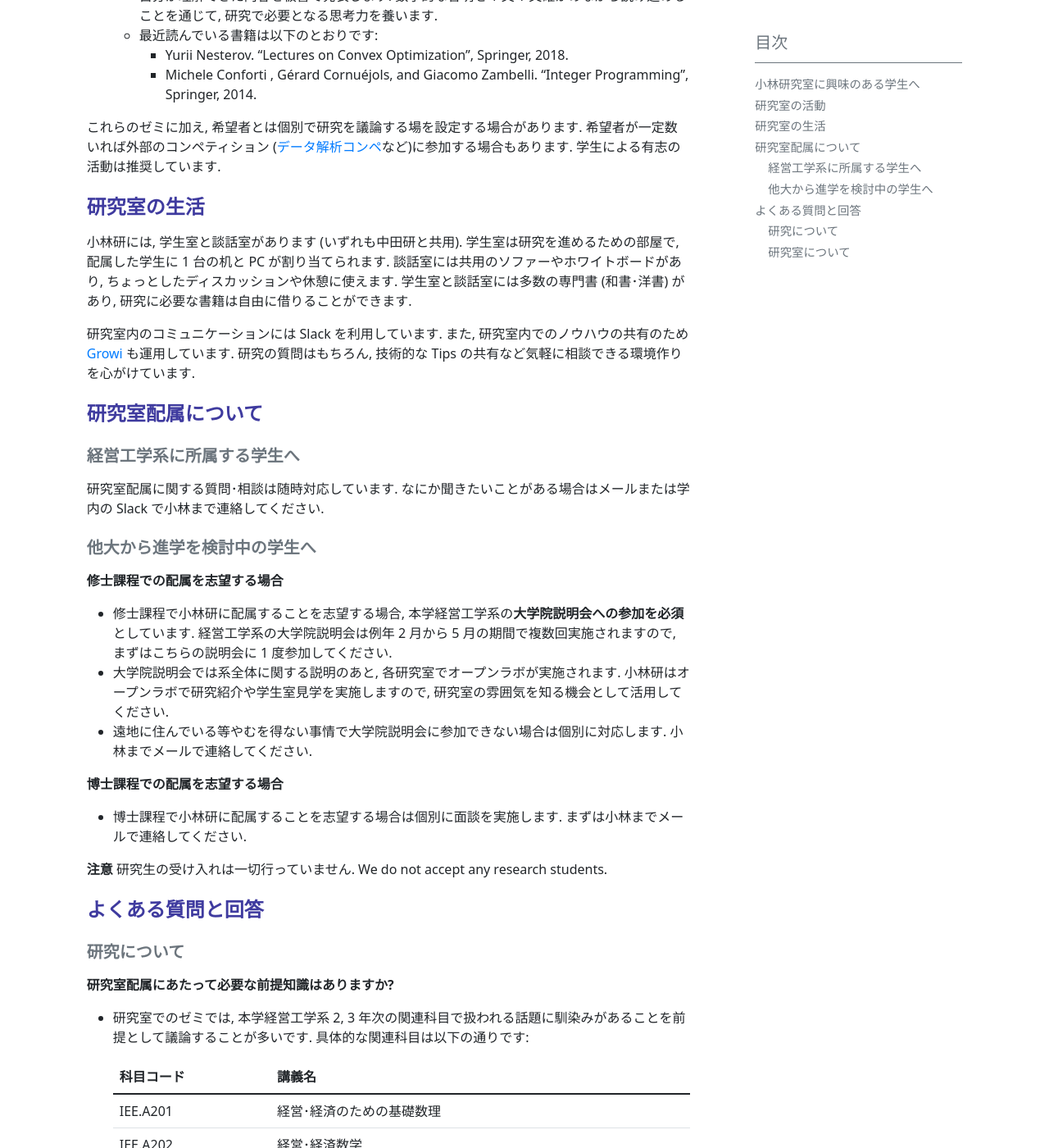
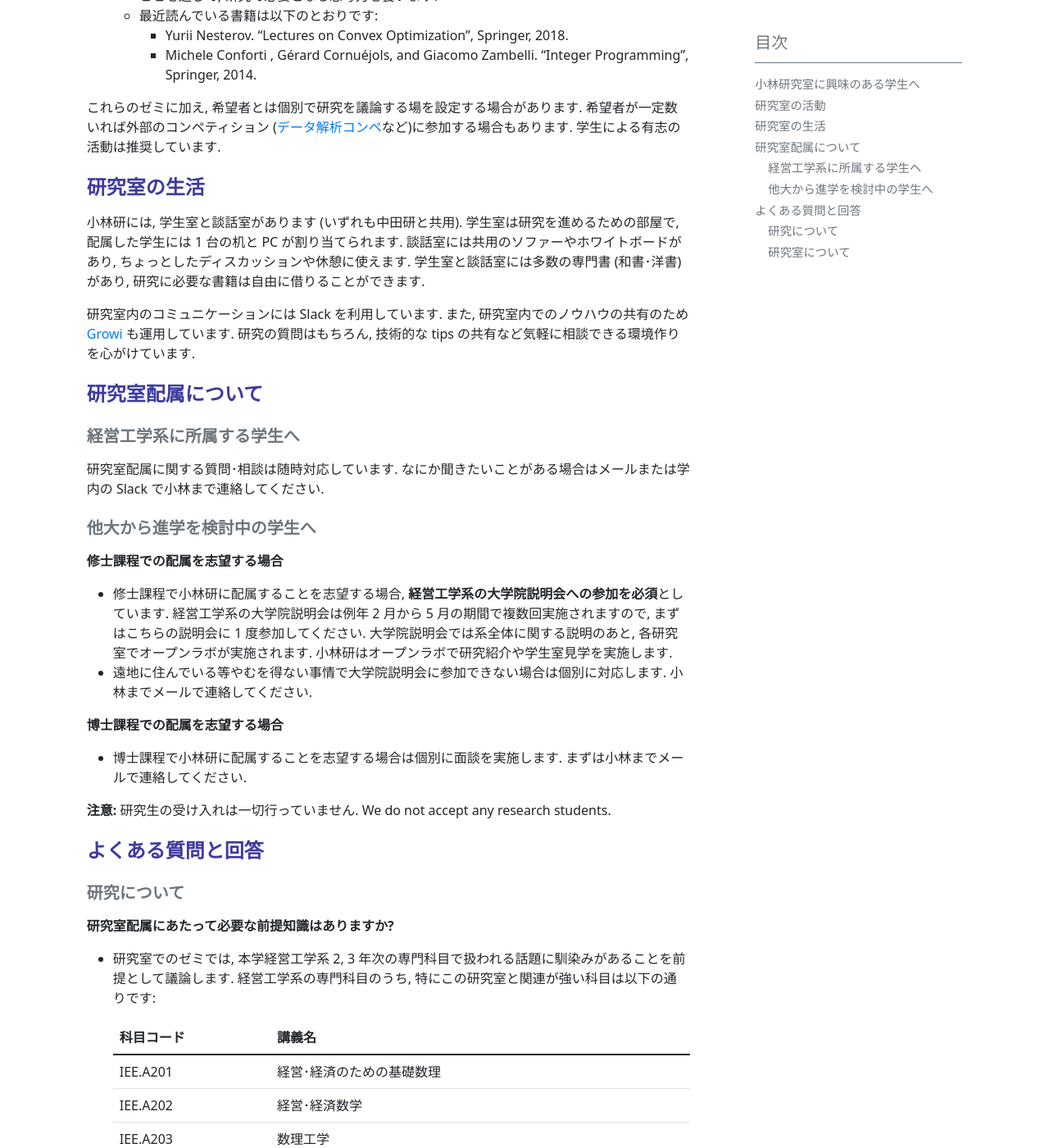
Before and after one commit to isct-koba-lab/isct-koba-lab.github.io, a Jekyll site: the page built from pages/for-students.md, in a window 1280 px wide and 1400 px high, scrolled down 718 px. Shown: the whole window at 82% size. Built offline with Jekyll 4.4.1, drawn with Linux system fonts in a browser that asks for light colours; some of the changed text lies outside the part shown.

Commit message:
minor update

```diff
--- a/pages/for-students.md
+++ b/pages/for-students.md
@@ -9,7 +9,7 @@
 
 小林研では, オペレーションズ･リサーチ, 数理最適化, 機械学習に関する研究を行っています. これらは数理的に面白い分野でありながら, 実社会における様々な問題解決にも貢献できるという魅力もあります. 小林研での研究を通じて新しい価値を創出したいと考える意欲的な学生を歓迎します.
 
-なお, 小林のいくつかの研究については過去に執筆した解説記事があります. いずれの記事も理工系の学部 3 年生までの知識である程度の理解は可能な内容なので, 研究内容の雰囲気を掴む際に参考にしてください.
+なお小林のいくつかの研究については過去に執筆した解説記事があります. いずれの記事も理工系の学部 3 年生までの知識で理解できる内容なので, 研究内容の雰囲気を掴む際の参考にしてください.
 - [機械学習の反実仮想説明と混合整数最適化](https://orsj.org/wp-content/corsj/or69-3/or69_3_143.pdf)
 - [基数制約つき平均・分散モデルに対する切除平面法](https://orsj.org/wp-content/corsj/or67-7/or67_7_360.pdf)
 - [半正定値最適化問題に対する切除平面法と混合整数半正定値最適化問題への拡張](https://orsj.org/wp-content/corsj/or65-12/or65_12_656.pdf)
@@ -32,11 +32,9 @@
 
 ## 研究室の生活
 
-小林研には, 学生室と談話室があります (いずれも中田研と共用). 学生室は研究を進めるための部屋で, 配属した学生に 1 台の机と PC が割り当てられます. 談話室には共用のソファーやホワイトボードがあり, ちょっとしたディスカッションや休憩に使えます. 学生室と談話室には多数の専門書 (和書･洋書) があり, 研究に必要な書籍は自由に借りることができます.
+小林研には, 学生室と談話室があります (いずれも中田研と共用). 学生室は研究を進めるための部屋で, 配属した学生には 1 台の机と PC が割り当てられます. 談話室には共用のソファーやホワイトボードがあり, ちょっとしたディスカッションや休憩に使えます. 学生室と談話室には多数の専門書 (和書･洋書) があり, 研究に必要な書籍は自由に借りることができます.
 
-研究室内のコミュニケーションには Slack を利用しています. また, 研究室内でのノウハウの共有のため [Growi](https://growi.org/) も運用しています. 研究の質問はもちろん, 技術的な Tips の共有など気軽に相談できる環境作りを心がけています.
-
-
+研究室内のコミュニケーションには Slack を利用しています. また, 研究室内でのノウハウの共有のため [Growi](https://growi.org/) も運用しています. 研究の質問はもちろん, 技術的な tips の共有など気軽に相談できる環境作りを心がけています.
 
 ## 研究室配属について
 
@@ -47,16 +45,14 @@
 ### 他大から進学を検討中の学生へ
 
 **修士課程での配属を志望する場合**
-- 修士課程で小林研に配属することを志望する場合, 本学経営工学系の**大学院説明会への参加を必須**としています. 経営工学系の大学院説明会は例年 2 月から 5 月の期間で複数回実施されますので, まずはこちらの説明会に 1 度参加してください.
-- 大学院説明会では系全体に関する説明のあと, 各研究室でオープンラボが実施されます. 小林研はオープンラボで研究紹介や学生室見学を実施しますので, 研究室の雰囲気を知る機会として活用してください.
+- 修士課程で小林研に配属することを志望する場合, **経営工学系の大学院説明会への参加を必須**としています. 経営工学系の大学院説明会は例年 2 月から 5 月の期間で複数回実施されますので, まずはこちらの説明会に 1 度参加してください. 大学院説明会では系全体に関する説明のあと, 各研究室でオープンラボが実施されます. 小林研はオープンラボで研究紹介や学生室見学を実施します.
 - 遠地に住んでいる等やむを得ない事情で大学院説明会に参加できない場合は個別に対応します. 小林までメールで連絡してください.
 
 **博士課程での配属を志望する場合**
 - 博士課程で小林研に配属することを志望する場合は個別に面談を実施します. まずは小林までメールで連絡してください.
 
 
-**注意**
-研究生の受け入れは一切行っていません. We do not accept any research students.
+**注意:** 研究生の受け入れは一切行っていません. We do not accept any research students.
 
 
 ## よくある質問と回答
@@ -64,7 +60,7 @@
 ### 研究について
 
 **研究室配属にあたって必要な前提知識はありますか?**
-- 研究室でのゼミでは, 本学経営工学系 2, 3 年次の関連科目で扱われる話題に馴染みがあることを前提として議論することが多いです. 具体的な関連科目は以下の通りです:
+- 研究室でのゼミでは, 本学経営工学系 2, 3 年次の専門科目で扱われる話題に馴染みがあることを前提として議論します. 経営工学系の専門科目のうち, 特にこの研究室と関連が強い科目は以下の通りです:
 
     | 科目コード | 講義名|
     |:---|---|
@@ -76,7 +72,7 @@
     |IEE.B337 | 経営･経済のためのデータ分析|
     |IEE.A331 | モデル化とOR|
 
-    そのため研究を円滑に進めるにあたって, これらの科目で扱う話題に対する興味や, 必要に応じて自習･復習する意欲があることが望ましいです. 自習する場合は, 以下にあげる関連書籍や講義資料を参考にしてください:
+    そのため研究を円滑に進めるにあたって, これらの科目で扱う話題に対する興味や, 必要に応じて自習･復習する意欲があることが望ましいです. 自習する場合は, 以下にあげる関連書籍や講義資料も参考にしてください:
     - 宮川雅巳, 水野眞治, 矢島安敏著 ｢経営工学のための数理 I｣, 朝倉書店, 2004年
     - 宮川雅巳, 水野眞治, 矢島安敏著 ｢経営工学のための数理 II｣, 朝倉書店, 2004年
     - 福島雅夫著,「新版 数理計画入門」,朝倉書店, 2011年
@@ -100,4 +96,4 @@
 - 小林はもともと中田研で学位を取得しているため, 両研究室で研究分野に大きな違いはありません. 現在も中田研とは連携して研究を進めていることが多く,  2025 年現在は中田研と共同でゼミを行っています. ただし物理的･時間的な制約から, 今後の研究室の学生数次第ではゼミの運用や研究室運営が少し変わる可能性もあります.
 
 **卒業生の進路はどのようなものがありますか?**
-- まだ研究室の卒業生がいませんので, 進路に関する実績はありません. 小林の個人的な意見 (ポジショントーク) を述べると, オペレーションズ･リサーチはつぶしが効く分野であるため, 研究室で身につく能力はどのような進路･業界でも広く役立つものだと思っています.
+- まだ研究室の卒業生がいませんので, 進路に関する実績はありません. 小林の個人的な意見 (ポジショントーク) を述べると, オペレーションズ･リサーチはつぶしが効く分野であり, 研究室で身につく能力はどのような進路･業界でも広く役立つものだと考えています.
```
